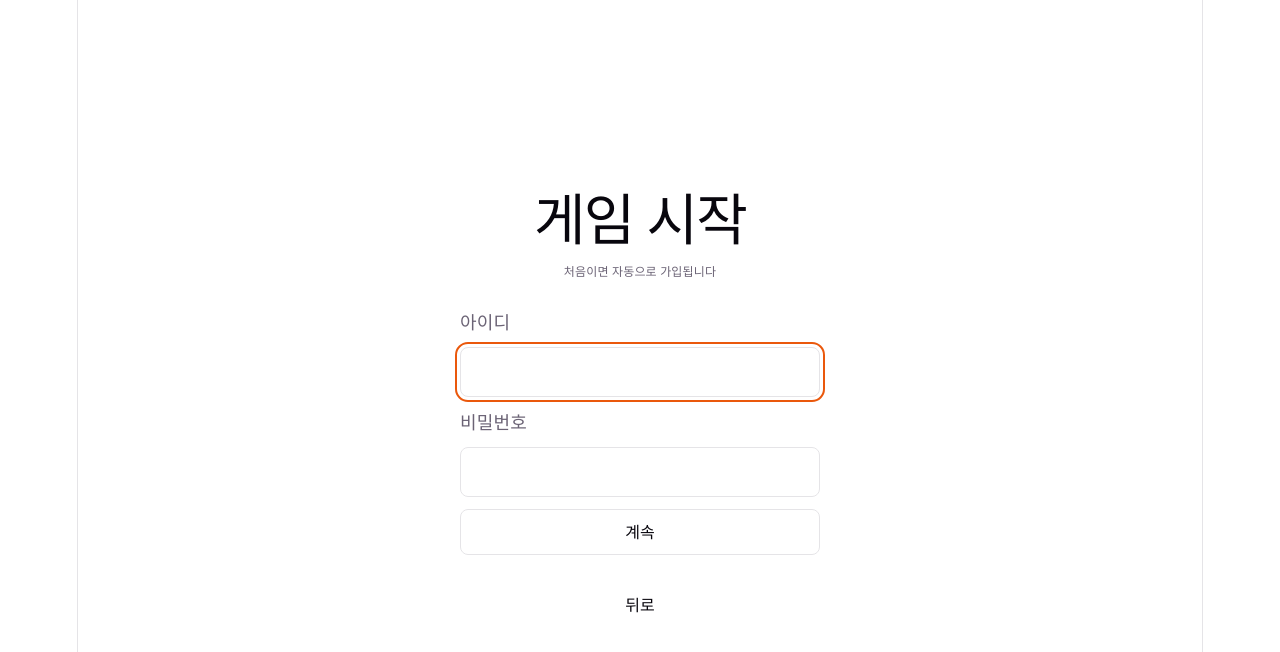
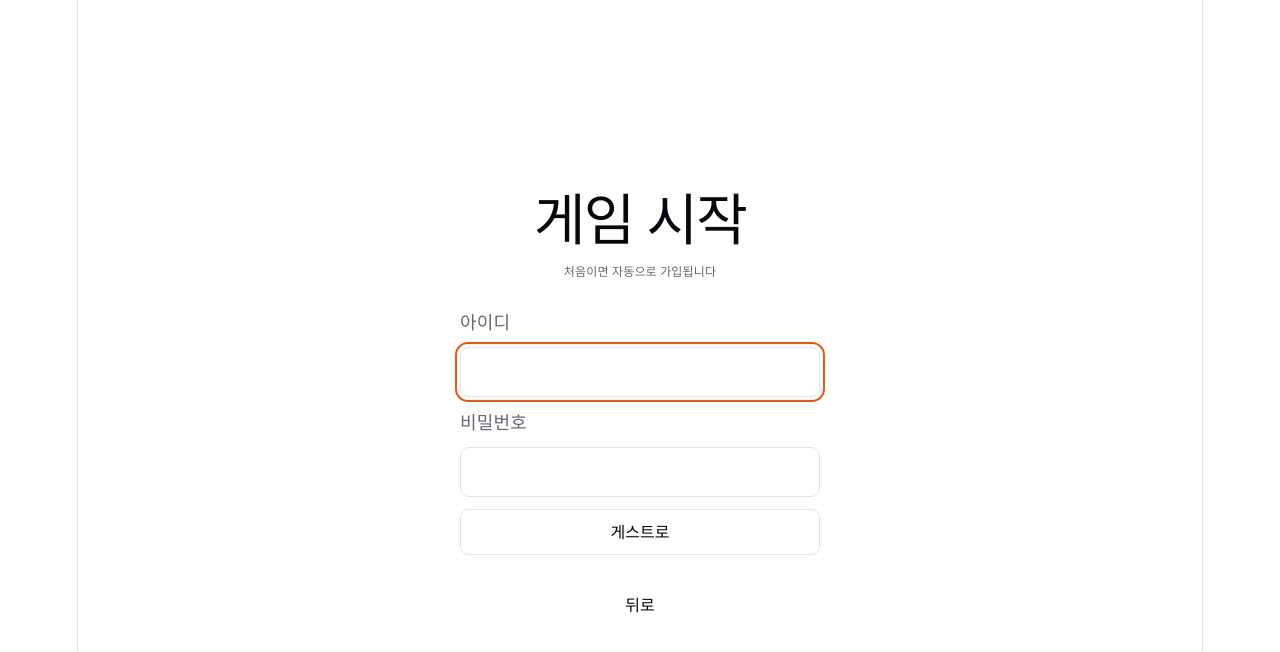
Before and after one commit to bellround/onepush, a React (Vite) app: page / in a window 1280 px wide. Both pictures are taken after a click on the button "게임 시작". Shown: the top 652 px of the page. Built offline with nearby package versions, Linux system fonts and the light colour scheme; no server answers.

Commit message:
게스트로

```diff
--- a/src/App.tsx
+++ b/src/App.tsx
@@ -238,7 +238,7 @@ function App() {
         <input id="player-password" type="password" autoComplete="current-password" value={password} onChange={event => setPassword(event.target.value)} disabled={busy} />
         {error && <p role="alert">{error}</p>}
         {/* 둘 다 비어 있으면 게스트 진입이라 서버 응답을 기다리지 않는다. */}
-        <button className="btn" type="submit" disabled={guestEntry ? false : busy || !username.trim() || !password}>{busy && !guestEntry ? '확인 중…' : '계속'}</button>
+        <button className="btn" type="submit" disabled={guestEntry ? false : busy || !username.trim() || !password}>{guestEntry ? '게스트로' : busy ? '확인 중…' : '계속'}</button>
       </form>
       <button className="btn" type="button" disabled={busy} onClick={() => { setPassword(''); setError(''); setScreen('start') }}>뒤로</button>
     </section>
```
